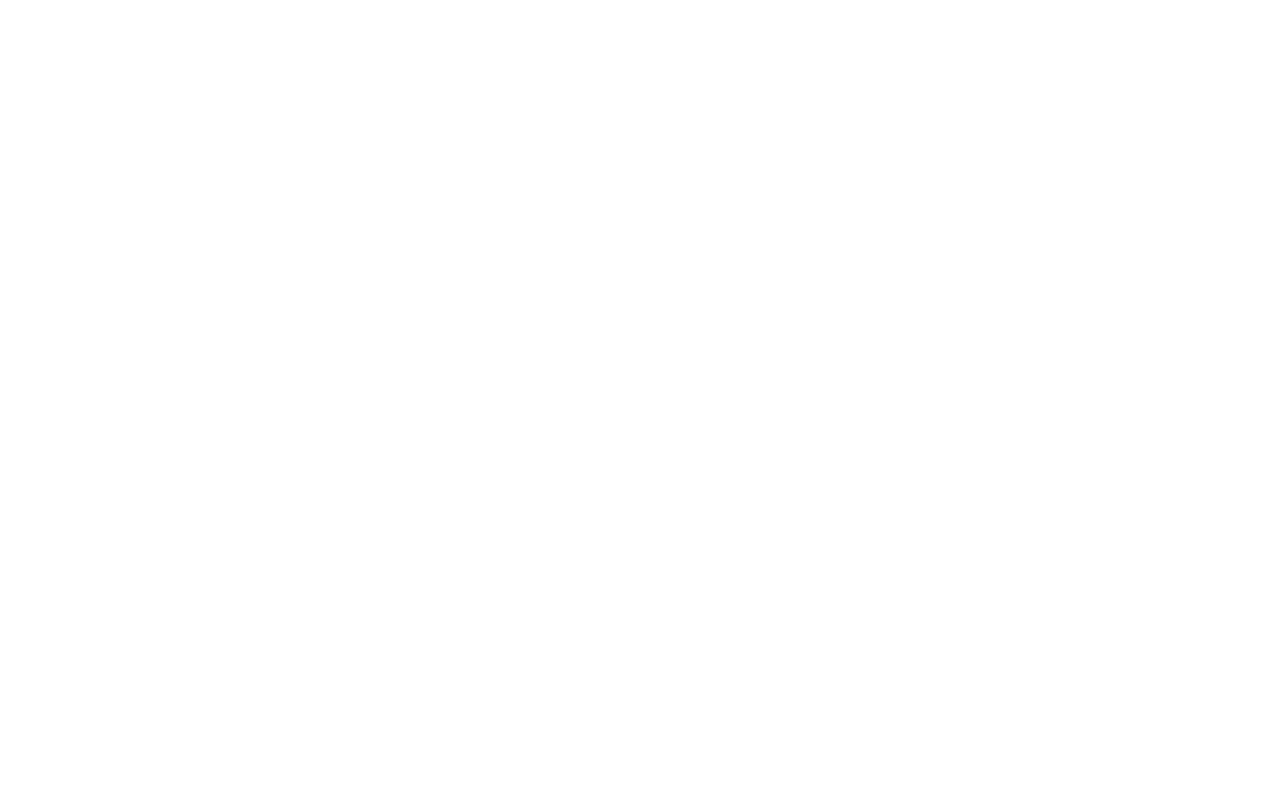
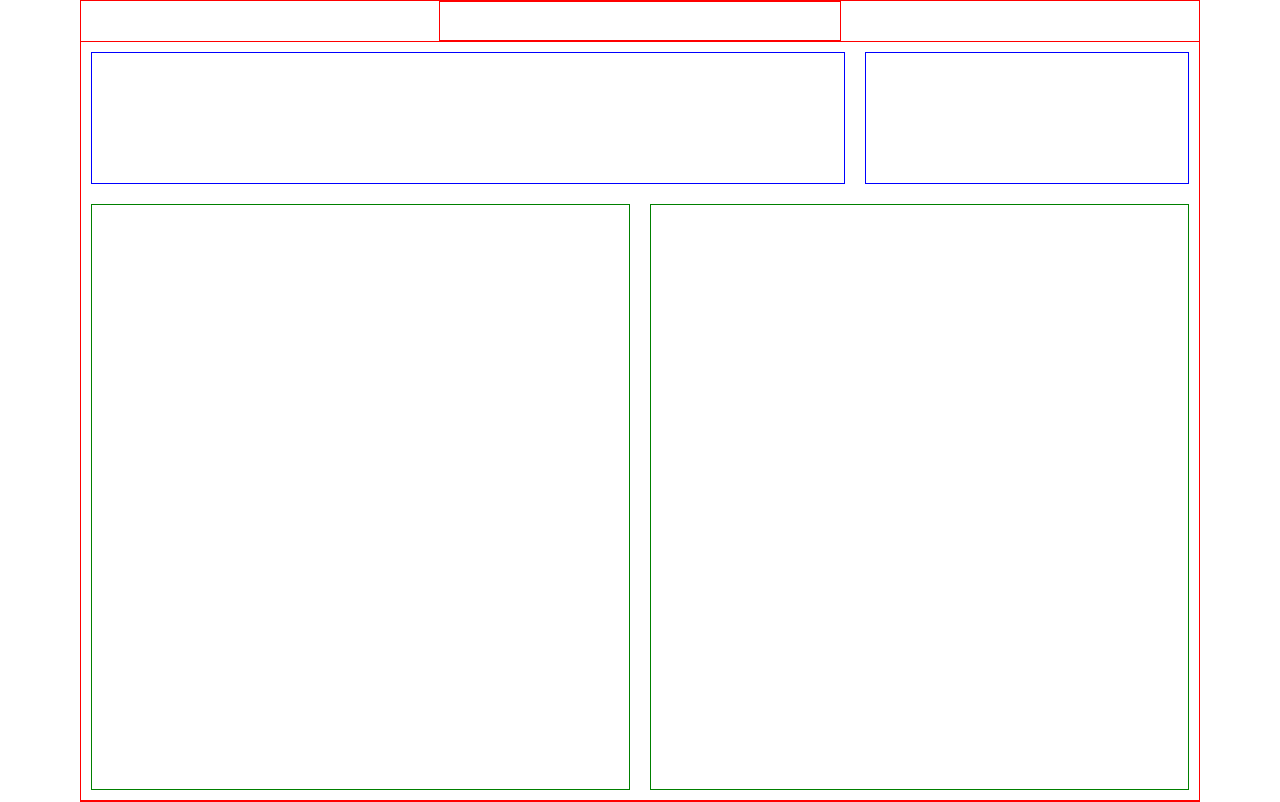
Before and after one commit to seungboshim/wantPlant_WFE, a React (Create React App) app in the folder front-end/: page /test in a window 1280 px wide. Before the commit this address had no page. Built offline with nearby package versions, Linux system fonts and the light colour scheme; the HTML template or start-up script is replaced by a standard one.

Commit message:
feat: 레이아웃 작성

```diff
--- a/front-end/src/App.jsx
+++ b/front-end/src/App.jsx
@@ -6,6 +6,7 @@
 import MainPage from "./pages/main/MainPage";
 import LoginPage from "./pages/login/LoginPage";
 import KakaoAuthPage from "./pages/login/KakaoAuthPage";
+import TestPage from "./pages/component/TestPage";
 
 function App() {
   return (
@@ -17,6 +18,7 @@
             <Route path="/" element={<MainPage />} />
             <Route path="/login" element={<LoginPage />} />
             <Route path="/auth/kakao/callback" element={<KakaoAuthPage />} />
+            <Route path="/test" element={<TestPage />} />
           </Routes>
         </Layout>
         {/** <Footer /> */}
--- /dev/null
+++ b/front-end/src/pages/component/TestPage.jsx
@@ -0,0 +1,82 @@
+import styled from "styled-components";
+
+export default function TestPage() {
+    return (
+        <Container>
+            <Header />
+            <Content>
+                <ContentHeader>
+                    <GardenText></GardenText>
+                    <DeleteBtn></DeleteBtn>
+                </ContentHeader>
+                <ContentInner>
+                    <LeftContent></LeftContent>
+                    <RightContent></RightContent>
+                </ContentInner>
+            </Content>
+        </Container>
+    )
+}
+
+const Container = styled.div`
+    margin: 0 80px;
+    border: 1px solid red;
+    width: auto;
+    height: 800px;
+    display: flex;
+    flex-direction: column;
+    align-items: center;
+`
+
+const Header = styled.div`
+    width: 400px;
+    height: 40px;
+    border: 1px solid red;
+`
+
+const Content = styled.div`
+    width: 100%;
+    height: 100%;
+    border: 1px solid red;
+    display: flex;
+    flex-direction: column;
+`
+
+const ContentHeader = styled.div`
+    width: 100%;
+    height: 20%;
+    display: flex;
+`
+
+const GardenText = styled.div`
+    width: 70%;
+    flex-grow: 1;
+    border: 1px solid blue;
+    margin: 10px;
+`
+
+const DeleteBtn = styled.div`
+    width: 30%;
+    flex-grow: 1;
+    border: 1px solid blue;
+    margin: 10px;
+`
+
+const ContentInner = styled.div`
+    display: flex;
+    height: 80%;
+`
+
+const LeftContent = styled.div`
+    width: 50%;
+    flex-grow: 1;
+    border: 1px solid green;
+    margin: 10px;
+`
+
+const RightContent = styled.div`
+    width: 50%;
+    flex-grow: 1;
+    border: 1px solid green;
+    margin: 10px;
+`
```
